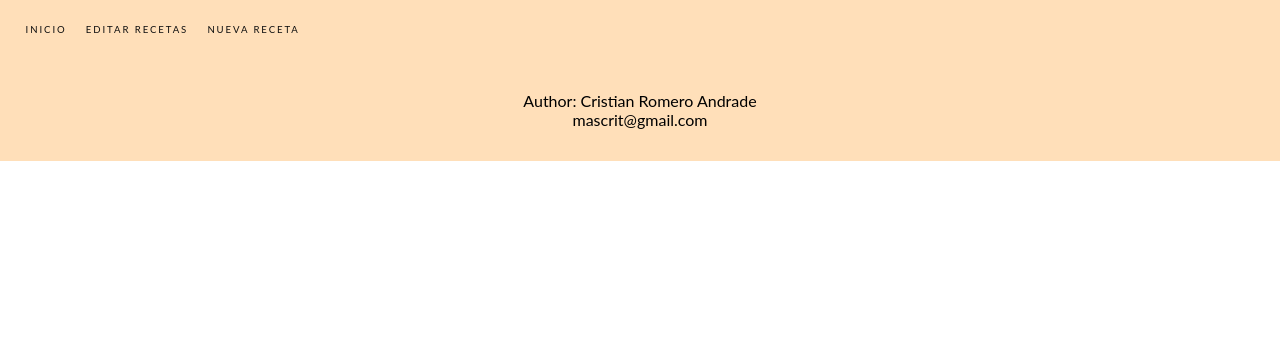
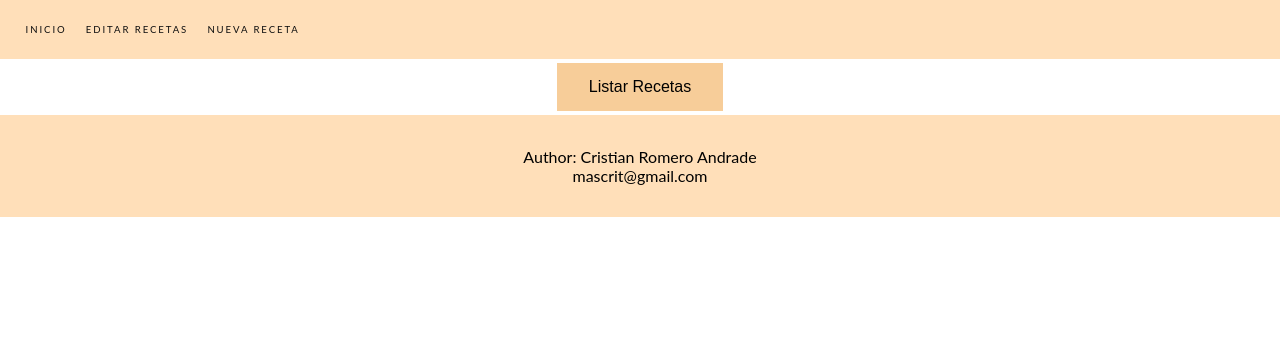
Before and after one commit to tysyak/Proyecto_negocios_2022, a PHP site: page /recetario/view/panel.view.php in a window 1280 px wide. Shown: the top 359 px of the page. Run offline with PHP 8.4, Linux system fonts and the light colour scheme.

Commit message:
Estilo de texto

```diff
--- a/recetario/assets/css/app.css
+++ b/recetario/assets/css/app.css
@@ -1,10 +1,11 @@
 body {
     margin: 0;
     font-family: 'Lato', sans-serif;
+    text-align: center;
 }
 
 img {
-    max-width: 70%;
+    max-width: 50%;
     height: auto;
 }
 
@@ -82,6 +83,7 @@ footer {
     padding: 1.0em;
     text-align: center;
     background-color: #FFDFB9;
+    text-align: center;
 }
 
 footer a {
@@ -93,12 +95,16 @@ footer .heart {
     color: #DC143C;
 }
 
+header {
+    text-align: center;
+}
 /* Cards */
 
 .card {
     box-shadow: 0 4px 8px 0 rgba(0,0,0,0.2);
     transition: 0.3s;
-    width: 40%;
+    width: 80%;
+    text-align: center;
 }
 
 .card:hover {
@@ -108,3 +114,41 @@ footer .heart {
 .container {
     padding: 2px 16px;
 }
+
+ul {
+    text-align: left;
+}
+
+/* buttons */
+
+.btn {
+    background-color: #f7cd99;
+    border: none;
+    color: black;
+    padding: 15px 32px;
+    text-align: center;
+    text-decoration: none;
+    display: inline-block;
+    font-size: 16px;
+    margin: 4px 2px;
+    cursor: pointer;
+}
+
+.btn-danger {
+    background-color: #BB2D3B;
+    color: white;
+}
+
+/* forms */
+input[type="text"] {
+    border: 1px solid #f7cd99;
+    font-size: 16px;
+    padding: 5px;
+    width: 30%;
+}
+
+textarea{
+    border: 1px solid #f7cd99;
+    font-size: 16px;
+    padding: 5px;
+}
```
